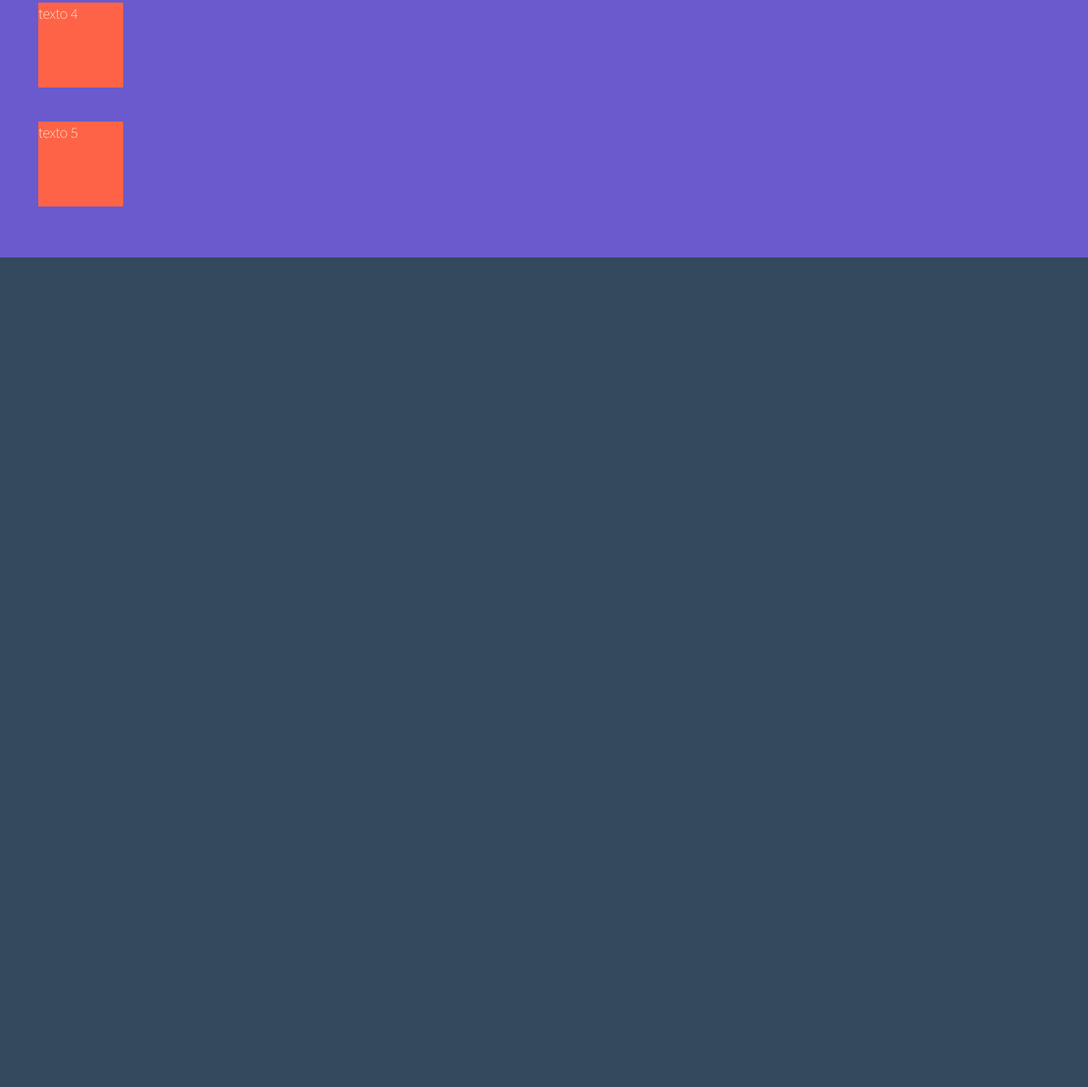
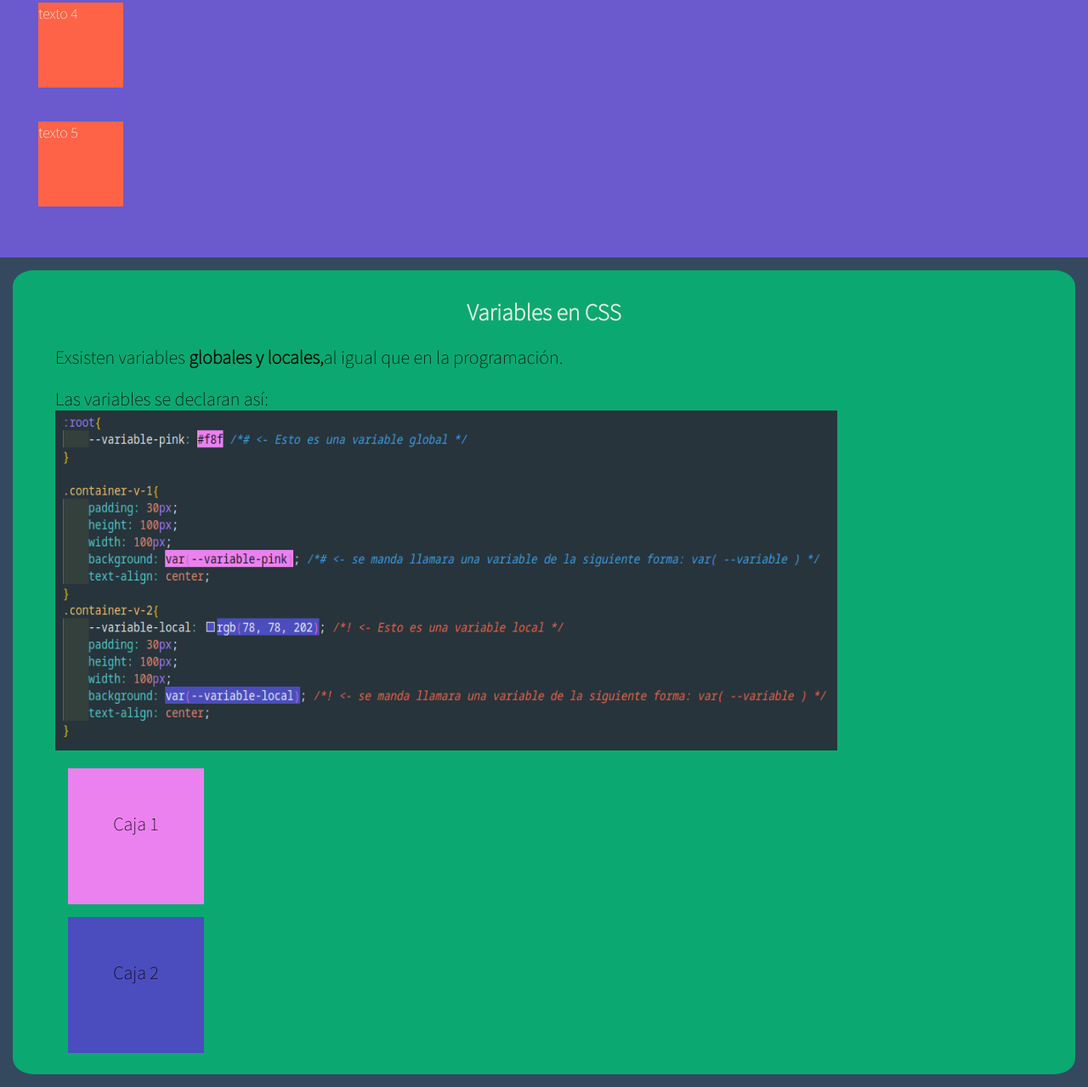
Before and after one commit to Luis-Salinas-SD/Curso-CSS, a plain HTML site: page index.html in a window 1280 px wide. Shown: the part 9829-11108 px from the top of the page at 85% size. Before the commit the page ends 10132 px from the top, so only its background shows below. Drawn offline with Linux system fonts and the light colour scheme.

Commit message:
Curso-Terminado

```diff
--- a/index.html
+++ b/index.html
@@ -298,13 +298,17 @@
 	<!--! ############################################################## Transition ########################################################### -->
 	<section>
 		<div class="content">
-				<center><h1>Transition</h1></center>
-				<p>Para que <strong>transition</strong> se ejecute es necesaario disparar un evento (hover, onclick, etc...)</p>
+			<center>
+				<h2>Transition</h2>
+			</center>
+			<p>Para que <strong>transition</strong> se ejecute es necesaario disparar un evento (hover, onclick, etc...)
+			</p>
 			<p>Permiten cambiar los valores de las propiedades sin problemas, durante una duración determinada.</p>
 			<ul class="trs">
 				<li>transition-propety: </li> <strong>[propiedad (background, h1, etc...)]</strong><br>
 				<li>transition-duration: </li> <strong>duración de la transicion</strong><br>
-					<li>transition-delay:</li><strong>muestra el cambio despues del tiempo establecido en esta propiedad</strong><br>
+				<li>transition-delay:</li><strong>muestra el cambio despues del tiempo establecido en esta
+					propiedad</strong><br>
 				<li>transition-timing-function:</li><strong></strong><br>[linear, ease, ease-in, ease-out, ease-in-out]
 				<li>transition:</li><strong></strong><br>
 			</ul>
@@ -319,6 +323,22 @@
 			<div class="caja-t">texto 5</div>
 		</div>
 	</section>
+	<!--! ##############################################################  Variables en CSS ########################################################### -->
+	<section>
+		<div class="content">
+			<center><h2>Variables en CSS</h2></center>
+			<p>Exsisten variables <strong>globales y locales,</strong>al igual que en la programación.</p>
+			Las variables se declaran así: <br>
+			<img src="img/variable.png" alt="" width="80%" height="400px">
+			<div class="container-v-1">
+				<p>Caja 1</p>
+			</div>
+			<div class="container-v-2">
+				<p>Caja 2</p>
+			</div>
+		</div>
+	</section>
+
 
 </body>
 
--- a/style.css
+++ b/style.css
@@ -303,3 +303,27 @@ input:focus {
 .caja-t:nth-child(5) {
 	transition-timing-function: ease-in-out;
 }
+
+/*!---------------------------------------------------------------------- Variabless ----------------------------------------------------------------- */
+
+:root{
+	--variable-pink: #f8f /*# <- Esto es una variable global */
+}
+
+.container-v-1{
+	padding: 30px;
+	height: 100px;
+	width: 100px;
+	background: var(--variable-pink); /*# <- se manda llamara una variable de la siguiente forma: var( --variable ) */
+	text-align: center;
+	margin: 15px;
+}
+.container-v-2{
+	--variable-local: rgb(78, 78, 202); /*! <- Esto es una variable local */
+	padding: 30px;
+	height: 100px;
+	width: 100px;
+	background: var(--variable-local); /*! <- se manda llamara una variable de la siguiente forma: var( --variable ) */
+	text-align: center;
+	margin: 15px;
+}
```
Also changed, not shown: img/variable.png (added). Lines whose indentation alone changed are shown as unchanged.
